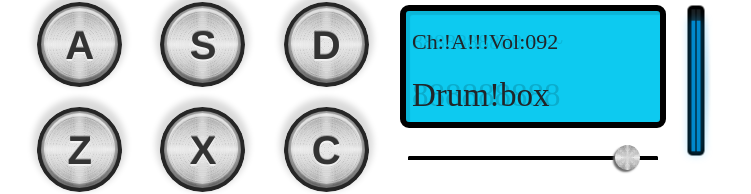
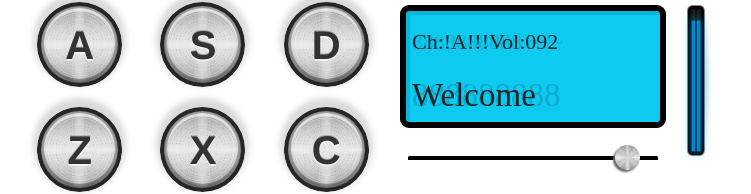
Before and after one commit to ild0tt0re/fcc_drum-machine, a React (Create React App) app: page / in a window 1280 px wide. Shown: the part 356-550 px from the top of the page, without its empty margins (252-1003 px from the left). Built offline with nearby package versions, Linux system fonts and the light colour scheme; the HTML template or start-up script is replaced by a standard one.

Commit message:
add power state to segment display

```diff
--- a/src/App.jsx
+++ b/src/App.jsx
@@ -10,7 +10,7 @@ const bankOne = getBankOne();
 const bankTwo = getBankTwo();
 
 function App() {
-  const [clipName, setClipName] = useState('Drum!box');
+  const [clipName, setClipName] = useState('Welcome');
   const [volume, setVolume] = useState(92);
   const [selectedBank, setBank] = useState(bankOne);
   const [power, setPower] = useState(true);
@@ -26,7 +26,9 @@ function App() {
   };
 
   const handlePower = (isOn) => {
-    setPower(!isOn);
+    const togglePowerState = !isOn;
+    setPower(togglePowerState);
+    setClipName(togglePowerState ? 'POWER-ON' : 'POWER-OFF');
   };
 
   return (
```
